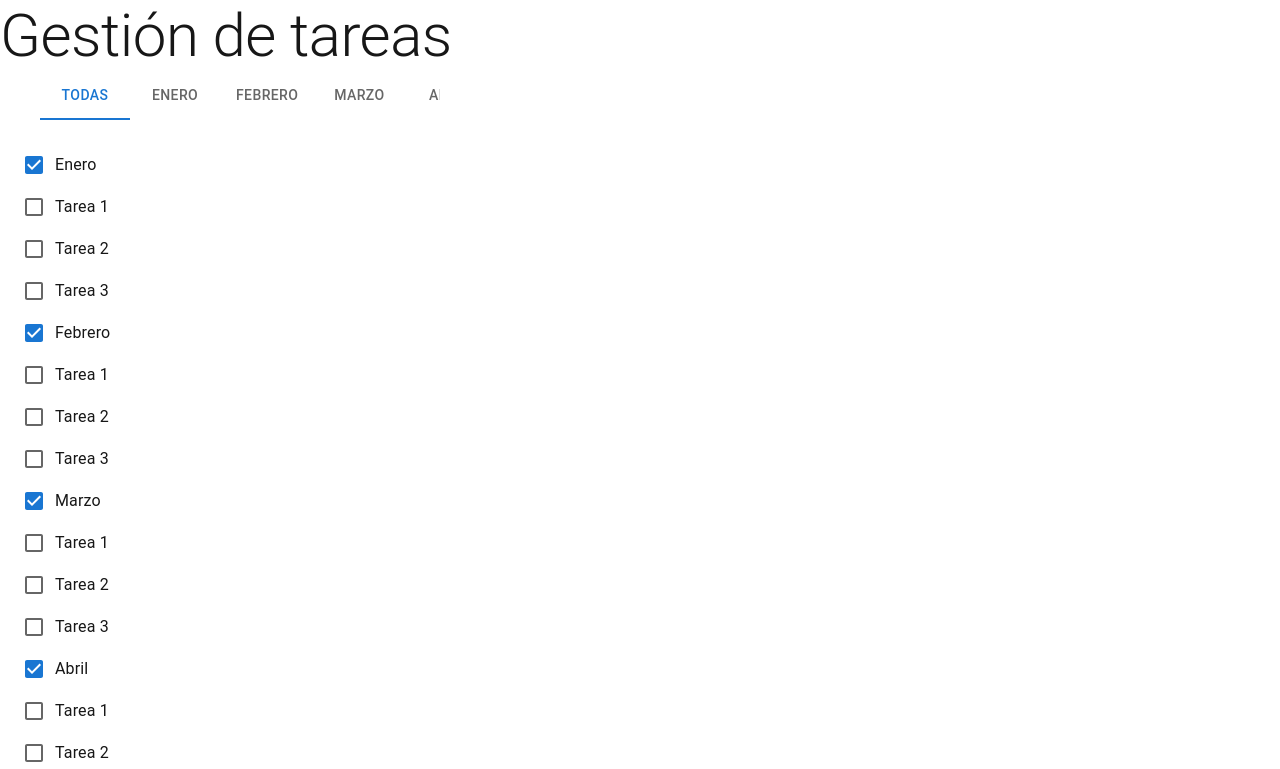
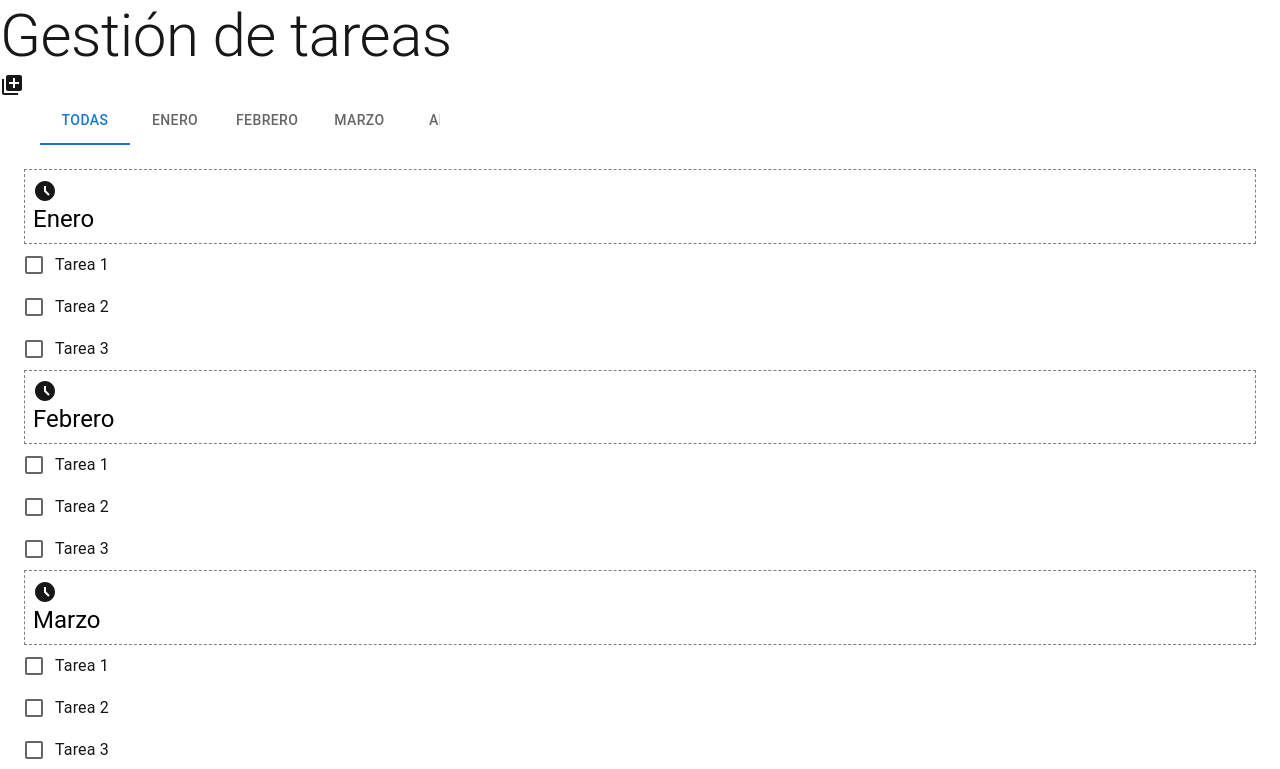
Before and after one commit to JafetLS/tareas, a Next.js app: page / in a window 1280 px wide. Shown: the top 769 px of the page. Built offline with nearby package versions, Linux system fonts and the light colour scheme.

Commit message:
Adding buttons

```diff
--- a/package.json
+++ b/package.json
@@ -11,6 +11,7 @@
   "dependencies": {
     "@emotion/react": "^11.13.3",
     "@emotion/styled": "^11.13.0",
+    "@mui/icons-material": "^6.1.7",
     "@mui/lab": "^6.0.0-beta.14",
     "@mui/material": "^6.1.6",
     "next": "15.0.2",
--- a/src/components/DateTabs.tsx
+++ b/src/components/DateTabs.tsx
@@ -5,6 +5,7 @@ import TabPanel from '@mui/lab/TabPanel';
 import { TabContext, TabList } from '@mui/lab';
 import tareas from '@/source/tareas.json';
 import TareaCheck from './TareaCheck';
+import LibraryAddIcon from '@mui/icons-material/LibraryAdd';
 
 export default function DateTabs() {
    const [value, setValue] = React.useState('0');
@@ -16,6 +17,7 @@ export default function DateTabs() {
    return (
       <div>
          <TabContext value={value}>
+            <LibraryAddIcon />
             <Box
                sx={{
                   maxWidth: { xs: 320, sm: 480 },
@@ -55,13 +57,11 @@ export default function DateTabs() {
             </TabPanel>
 
             <TabPanel value="1">
-
-                  <TareaCheck
-                     tareas={tareas[0].tareas}
-                     label={tareas[0].mes}
-                     key={tareas[0].mes}
-                  />
-
+               <TareaCheck
+                  tareas={tareas[0].tareas}
+                  label={tareas[0].mes}
+                  key={tareas[0].mes}
+               />
             </TabPanel>
          </TabContext>
       </div>
--- a/src/components/TareaCheck.tsx
+++ b/src/components/TareaCheck.tsx
@@ -4,6 +4,8 @@ import FormGroup from '@mui/material/FormGroup';
 import FormControlLabel from '@mui/material/FormControlLabel';
 import Checkbox from '@mui/material/Checkbox';
 import { tareasType } from '@/source/tareas';
+import { Box, Typography } from '@mui/material';
+import AccessTimeFilledIcon from '@mui/icons-material/AccessTimeFilled';
 
 interface TareaCheckProps {
    tareas: tareasType[];
@@ -11,16 +13,24 @@ interface TareaCheckProps {
    todas?: boolean;
 }
 
-export default function TareaCheck({ tareas, label, todas=false }: TareaCheckProps) {
+export default function TareaCheck({
+   tareas,
+   label,
+   todas = false,
+}: TareaCheckProps) {
    return (
       <FormGroup>
-
-        {todas && (
-          <FormControlLabel
-          control={<Checkbox defaultChecked />}
-          label={label}
-       />
-        )}
+         {todas && (
+            <Box
+               component="section"
+               sx={{ p: 1, border: '1px dashed grey', background: 'white' }}
+            >
+               <AccessTimeFilledIcon />
+               <Typography variant="h5" component="h5" sx={{ color: 'black' }}>
+                  {label}
+               </Typography>
+            </Box>
+         )}
 
          {tareas.map((tarea: tareasType) => (
             <FormControlLabel
```
Also changed, not shown: 1 other file (tests, documents, lock files or other folders).
